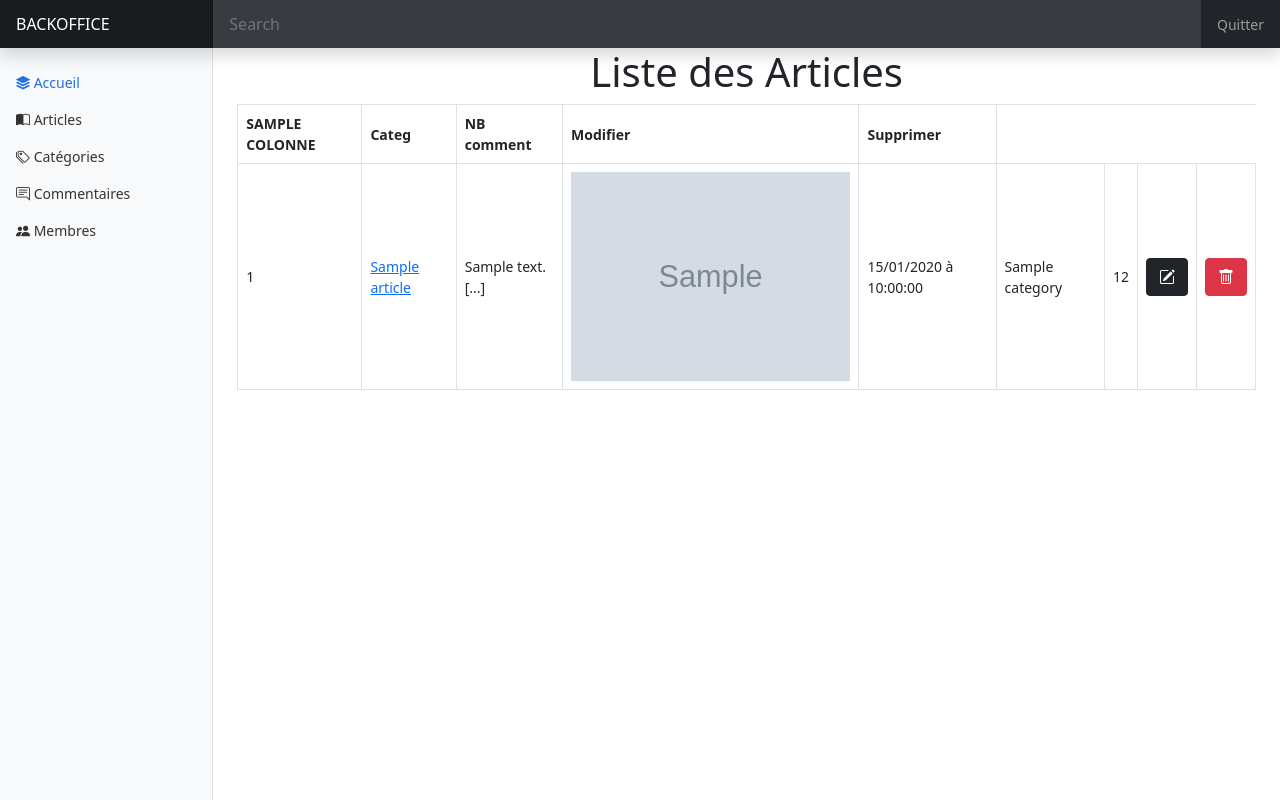
After one commit to AllaLOD/demoBlog, a Symfony app: template templates/admin/admin_articles.html.twig in a window 1280 px wide. The commit adds this page. Run offline with Twig, Linux system fonts and the light colour scheme; the template is opened without the code that fills it: most values are stand-ins (such as "Sample title", 1, 10 or a date in 2020); grey boxes marked "Sample" are stand-in pictures; some libraries are stand-ins or nearby versions.

Commit message:
traitement backoffic

```diff
--- /dev/null
+++ b/public/css/dashboard.css
@@ -0,0 +1,104 @@
+body {
+    font-size: .875rem;
+  }
+
+  .feather {
+    width: 16px;
+    height: 16px;
+    vertical-align: text-bottom;
+  }
+
+  /*
+   * Sidebar
+   */
+
+  .sidebar {
+    position: fixed;
+    top: 0;
+    /* rtl:raw:
+    right: 0;
+    */
+    bottom: 0;
+    /* rtl:remove */
+    left: 0;
+    z-index: 100; /* Behind the navbar */
+    padding: 48px 0 0; /* Height of navbar */
+    box-shadow: inset -1px 0 0 rgba(0, 0, 0, .1);
+  }
+
+  @media (max-width: 767.98px) {
+    .sidebar {
+      top: 5rem;
+    }
+  }
+
+  .sidebar-sticky {
+    position: relative;
+    top: 0;
+    height: calc(100vh - 48px);
+    padding-top: .5rem;
+    overflow-x: hidden;
+    overflow-y: auto; /* Scrollable contents if viewport is shorter than content. */
+  }
+
+  .sidebar .nav-link {
+    font-weight: 500;
+    color: #333;
+  }
+
+  .sidebar .nav-link .feather {
+    margin-right: 4px;
+    color: #727272;
+  }
+
+  .sidebar .nav-link.active {
+    color: #2470dc;
+  }
+
+  .sidebar .nav-link:hover .feather,
+  .sidebar .nav-link.active .feather {
+    color: inherit;
+  }
+
+  .sidebar-heading {
+    font-size: .75rem;
+    text-transform: uppercase;
+  }
+
+  /*
+   * Navbar
+   */
+
+  .navbar-brand {
+    padding-top: .75rem;
+    padding-bottom: .75rem;
+    font-size: 1rem;
+    background-color: rgba(0, 0, 0, .25);
+    box-shadow: inset -1px 0 0 rgba(0, 0, 0, .25);
+  }
+
+  .navbar .navbar-toggler {
+    top: .25rem;
+    right: 1rem;
+  }
+
+  .navbar .form-control {
+    padding: .75rem 1rem;
+    border-width: 0;
+    border-radius: 0;
+  }
+
+  .form-control-dark {
+    color: #fff;
+    background-color: rgba(255, 255, 255, .1);
+    border-color: rgba(255, 255, 255, .1);
+  }
+
+  .form-control-dark:focus {
+    border-color: transparent;
+    box-shadow: 0 0 0 3px rgba(255, 255, 255, .25);
+  }
+
+  th, td {
+    vertical-align: middle !important;
+  }
--- /dev/null
+++ b/templates/admin/admin_articles.html.twig
@@ -0,0 +1,63 @@
+{% extends "base_admin.html.twig" %}
+
+{% block title %}
+
+   Blog| Gestion des articles
+
+{% endblock %}
+
+{% block body %}
+
+    <h1 class="text-center">Liste des Articles</h1>
+
+        {% for message in app.flashes('success') %}
+
+           <h4 class="text-center">{{message}}</h4>
+
+        {% endfor %}
+
+
+    <table class="table table-bordered">
+        <tr>
+        {% for oneColonne in colonnes %}
+
+        {# upper: filtre twig permettant de mettre la chaine de caractères en majuscule #}
+
+
+             <th>{{ oneColonne|upper}}</th>
+
+        {% endfor %}
+        <th>Categ</th>
+        <th>NB comment</th>
+        <th>Modifier</th>
+        <th>Supprimer</th>
+
+       </tr>
+
+       {% for oneArticle in articles %}
+
+             <tr>
+                <td>{{ oneArticle.id}}</td>
+                <td><a href="{{path('blog_show', {'id': oneArticle.id})}}">{{ oneArticle.titre}}</a></td>
+                <td>{{ oneArticle.contenu|striptags|slice(0,300) }}[...]</td>
+
+                <td><img src="{{oneArticle.image}}" alt="{{ oneArticle.titre}}" class="col-md-12 "></td>
+
+                <td>{{ oneArticle.date|date('d/m/Y à H:i:s')}}</td>
+                <td>{{ oneArticle.category.titre}}</td>
+                <td>{{ oneArticle.comments|length}}</td>
+                {# on calcule le nombre de commentaites #}
+
+                <td>
+                     <a href="{{ path('blog_edit', {'id':oneArticle.id})}}" class="btn btn-dark"><i class="bi bi-pencil-square"></i></a>
+                </td>
+
+                <td><a href="{{path('admin_article_remove', {'id':oneArticle.id})}}" class="btn btn-danger"><i class="bi bi-trash"></i></a>
+                </td>
+
+             </tr>
+
+       {% endfor %}
+    </table>
+
+{% endblock %}
--- /dev/null
+++ b/templates/base_admin.html.twig
@@ -0,0 +1,161 @@
+<!doctype html>
+<html lang="fr">
+	<head>
+		<meta charset="utf-8">
+		<meta name="viewport" content="width=device-width, initial-scale=1">
+		<meta name="description" content="">
+		<meta name="author" content="Mark Otto, Jacob Thornton, and Bootstrap contributors">
+		<meta name="generator" content="Hugo 0.84.0">
+		<title>{% block title %}Blog | BACKOFFICE!{% endblock %}</title>
+
+        {% block stylesheets %}
+
+        {% endblock %}
+
+		<link
+		rel="canonical" href="https://getbootstrap.com/docs/5.0/examples/dashboard/">
+
+		<!-- Bootstrap core CSS -->
+		<link href="https://cdn.jsdelivr.net/npm/bootstrap@5.0.2/dist/css/bootstrap.min.css" rel="stylesheet" integrity="sha384-EVSTQN3/azprG1Anm3QDgpJLIm9Nao0Yz1ztcQTwFspd3yD65VohhpuuCOmLASjC" crossorigin="anonymous">
+
+        {# CDN des icônes #}
+        <link rel="stylesheet" href="https://cdn.jsdelivr.net/npm/bootstrap-icons@1.5.0/font/bootstrap-icons.css">
+
+
+		<meta name="theme-color" content="#7952b3">
+
+
+		<style>
+			.bd-placeholder-img {
+				font-size: 1.125rem;
+				text-anchor: middle;
+				-webkit-user-select: none;
+				-moz-user-select: none;
+				user-select: none;
+			}
+
+			@media(min-width: 768px) {
+				.bd-placeholder-img-lg {
+					font-size: 3.5rem;
+				}
+			}
+		</style>
+
+
+		<!-- Custom styles for this template -->
+		<link href="{{asset('css/dashboard.css')}}" rel="stylesheet">
+	</head>
+	<body>
+
+		<header class="navbar navbar-dark sticky-top bg-dark flex-md-nowrap p-0 shadow">
+			<a class="navbar-brand col-md-3 col-lg-2 me-0 px-3" href="#">BACKOFFICE</a>
+			<button class="navbar-toggler position-absolute d-md-none collapsed" type="button" data-bs-toggle="collapse" data-bs-target="#sidebarMenu" aria-controls="sidebarMenu" aria-expanded="false" aria-label="Toggle navigation">
+				<span class="navbar-toggler-icon"></span>
+			</button>
+			<input class="form-control form-control-dark w-100" type="text" placeholder="Search" aria-label="Search">
+			<div class="navbar-nav">
+				<div class="nav-item text-nowrap">
+					<a class="nav-link px-3" href="#">Quitter</a>
+				</div>
+			</div>
+		</header>
+
+		<div class="container-fluid">
+			<div class="row">
+				<nav id="sidebarMenu" class="col-md-3 col-lg-2 d-md-block bg-light sidebar collapse">
+					<div class="position-sticky pt-3">
+						<ul class="nav flex-column">
+							<li class="nav-item">
+								<a class="nav-link active" aria-current="page" href="{{path('admin')}}">
+									<i class="bi bi-stack"></i>
+									Accueil
+								</a>
+							</li>
+							<li class="nav-item">
+								<a class="nav-link" href="{{path('admin_articles')}}">
+									<i class="bi bi-book-half"></i>
+									Articles
+								</a>
+							</li>
+							<li class="nav-item">
+								<a class="nav-link" href="#">
+									<i class="bi bi-tags"></i>
+									Catégories
+								</a>
+							</li>
+							<li class="nav-item">
+								<a class="nav-link" href="#">
+									<i class="bi bi-chat-right-text"></i>
+
+									Commentaires
+								</a>
+							</li>
+							<li class="nav-item">
+								<a class="nav-link" href="#">
+									<i class="bi bi-people-fill"></i>
+
+									Membres
+								</a>
+							</li>
+							{# <li class="nav-item">
+								<a class="nav-link" href="#">
+									<span data-feather="layers"></span>
+									Integrations
+								</a>
+							</li> #}
+						</ul>
+
+						{# <h6 class="sidebar-heading d-flex justify-content-between align-items-center px-3 mt-4 mb-1 text-muted">
+							<span>Saved reports</span>
+							<a class="link-secondary" href="#" aria-label="Add a new report">
+								<span data-feather="plus-circle"></span>
+							</a>
+						</h6> #}
+						{# <ul class="nav flex-column mb-2">
+							<li class="nav-item">
+								<a class="nav-link" href="#">
+									<span data-feather="file-text"></span>
+									Current month
+								</a>
+							</li>
+							<li class="nav-item">
+								<a class="nav-link" href="#">
+									<span data-feather="file-text"></span>
+									Last quarter
+								</a>
+							</li>
+							<li class="nav-item">
+								<a class="nav-link" href="#">
+									<span data-feather="file-text"></span>
+									Social engagement
+								</a>
+							</li>
+							<li class="nav-item">
+								<a class="nav-link" href="#">
+									<span data-feather="file-text"></span>
+									Year-end sale
+								</a>
+							</li>
+						</ul> #}
+					</div>
+				</nav>
+
+
+				<main class="col-md-9 ms-sm-auto col-lg-10 px-md-4">
+                {% block body %}
+
+
+                {% endblock %}
+
+                </main>
+			</div>
+		</div>
+
+        {% block javascripts %}
+
+        {% endblock %}
+
+        <script src="https://cdn.jsdelivr.net/npm/@popperjs/core@2.9.2/dist/umd/popper.min.js" integrity="sha384-IQsoLXl5PILFhosVNubq5LC7Qb9DXgDA9i+tQ8Zj3iwWAwPtgFTxbJ8NT4GN1R8p" crossorigin="anonymous"></script>
+        <script src="https://cdn.jsdelivr.net/npm/bootstrap@5.0.2/dist/js/bootstrap.min.js" integrity="sha384-cVKIPhGWiC2Al4u+LWgxfKTRIcfu0JTxR+EQDz/bgldoEyl4H0zUF0QKbrJ0EcQF" crossorigin="anonymous"></script>
+	</body>
+</html>
--- a/templates/registration/register.html.twig
+++ b/templates/registration/register.html.twig
@@ -3,7 +3,7 @@
 {% block title %}Blog | Inscription{% endblock %}
 
 {% block body %}
-    <h1>Créer votre compte</h1>
+    <h1 class="text-center">Créer votre compte</h1>
 
     {{ form_start(registrationForm) }}
         {{ form_row(registrationForm.email) }}
--- /dev/null
+++ b/translations/security.en.php
@@ -0,0 +1,6 @@
+<?php
+return [
+    'Invalid credentials.' => 'Email ou mot de passe invalide !'
+]
+
+?>
```
Also changed, not shown: src/Controller/AdminController.php (added, +91 -0 lines), src/Controller/SecurityController.php (+30 -0 lines), src/Security/LoginFormAuthenticator.php (added, +63 -0 lines), templates/admin/index.html.twig (added, +17 -0 lines), templates/base.html.twig (+43 -1 lines), templates/security/login.html.twig (added, +44 -0 lines), 1 other file.
